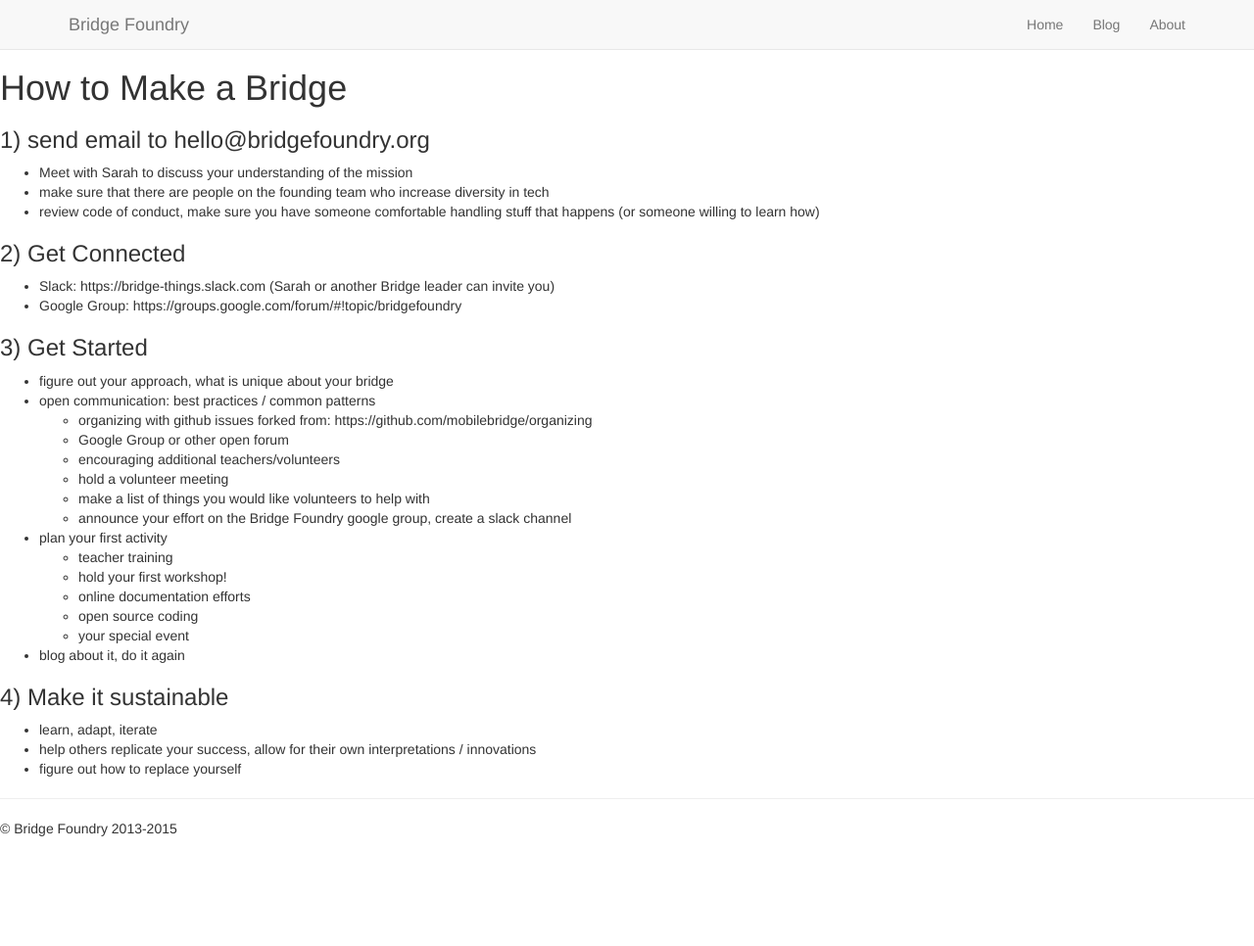
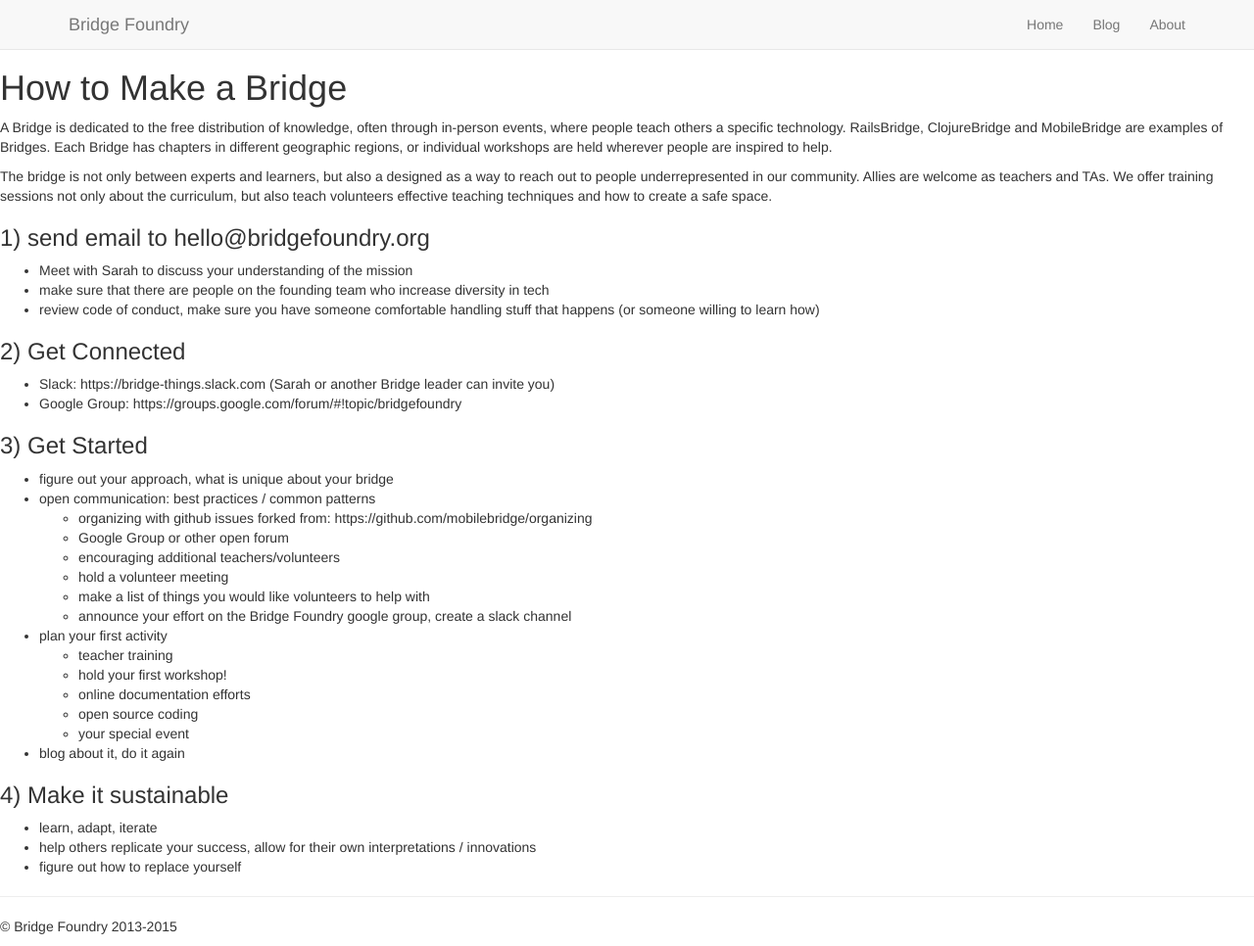
Before and after one commit to Satsaimistoowqp/bridgefoundry.github.io, a Jekyll site: the page built from doc/bridge-building.md, in a window 1280 px wide and 966 px high. Shown: the whole window at 98% size. Built offline with Jekyll 4.4.1, drawn with Linux system fonts in a browser that asks for light colours; Markdown is read by kramdown in place of the engine named in the settings.

Commit message:
narrative about what a bridge is

```diff
--- a/doc/bridge-building.md
+++ b/doc/bridge-building.md
@@ -2,6 +2,10 @@
 layout: default
 ---
 # How to Make a Bridge
+
+A Bridge is dedicated to the free distribution of knowledge, often through in-person events, where people teach others a specific technology.  RailsBridge, ClojureBridge and MobileBridge are examples of Bridges.  Each Bridge has chapters in different geographic regions, or individual workshops are held wherever people are inspired to help.
+
+The bridge is not only between experts and learners, but also a designed as a way to reach out to people underrepresented in our community.  Allies are welcome as teachers and TAs. We offer training sessions not only about the curriculum, but also teach volunteers effective teaching techniques and how to create a safe space.
 
 ### 1) send email to hello@bridgefoundry.org
 
```
